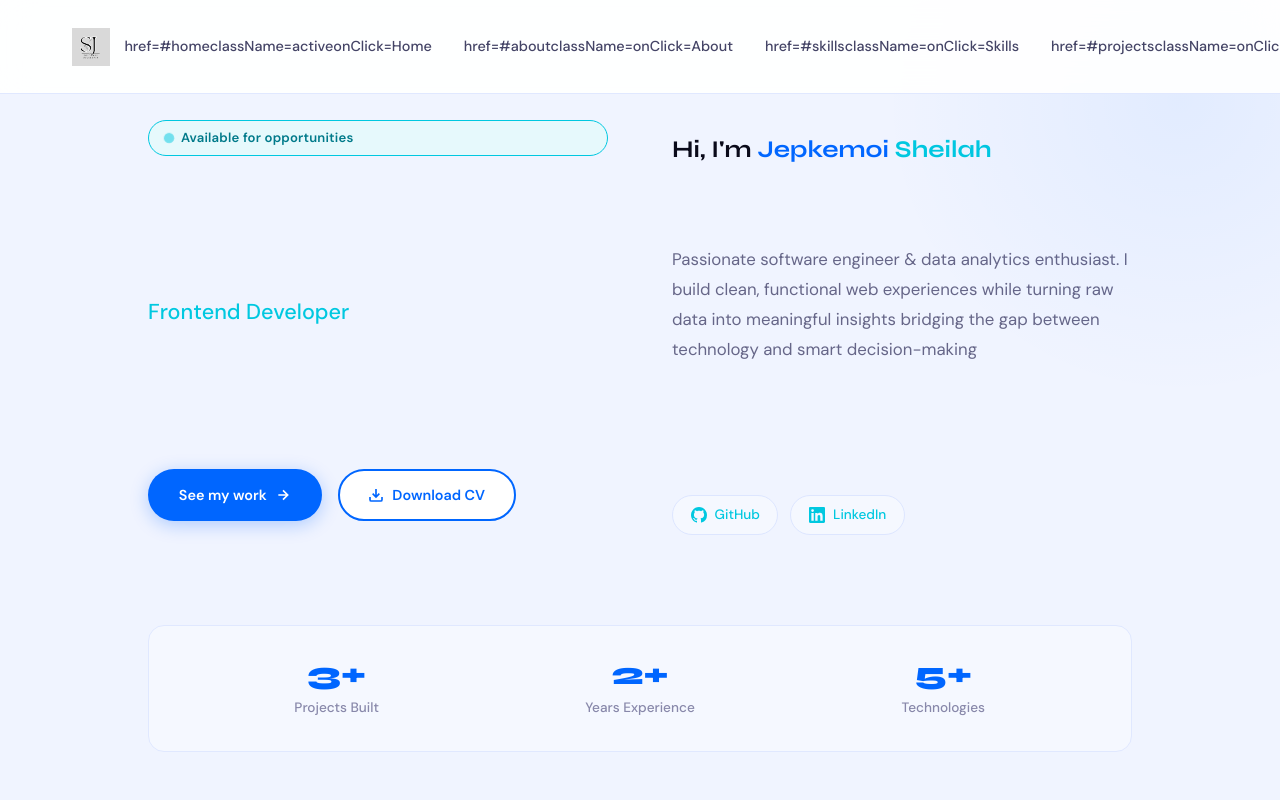
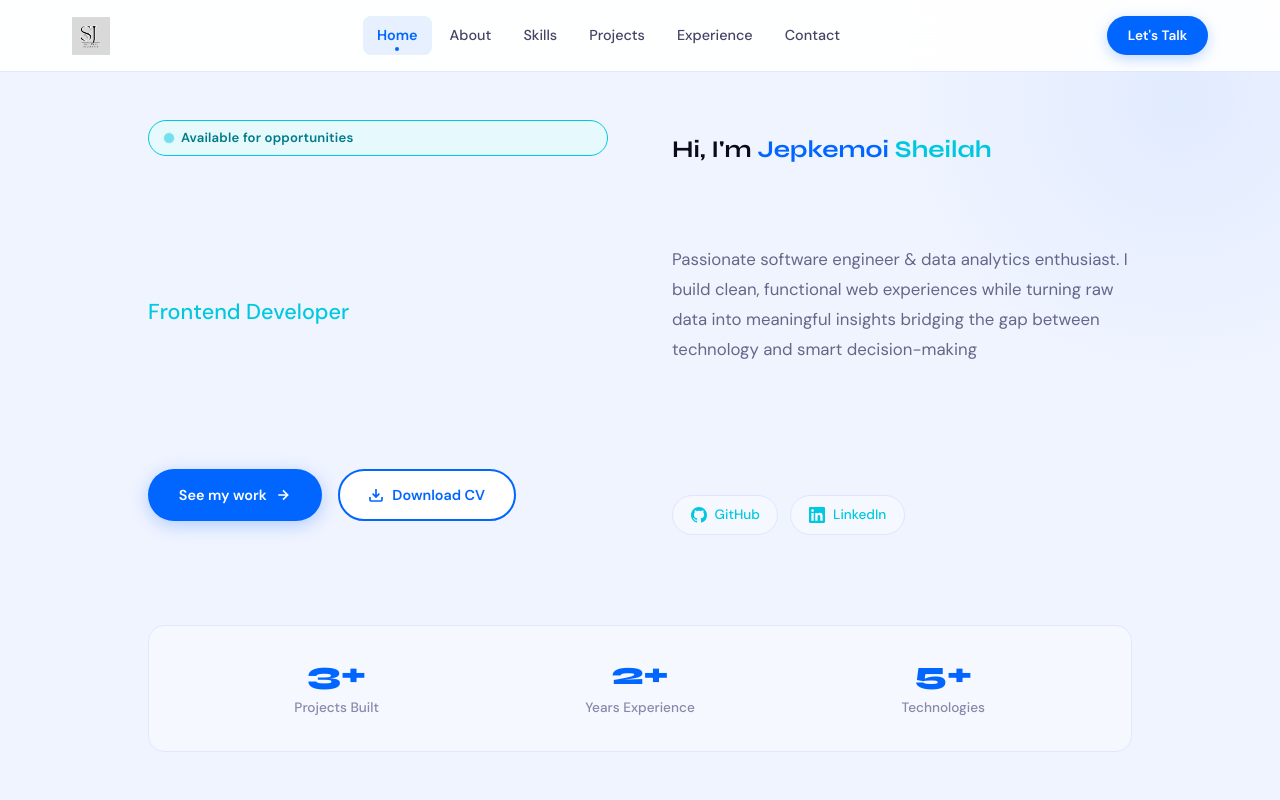
Before and after one commit to jepkemoi-sheilah1/my-personal-website, a React (Vite) app: page / in a window 1280 px wide. Shown: the top 800 px of the page. Built offline with nearby package versions, Linux system fonts and the light colour scheme.

Commit message:
fixed nav bar link

```diff
--- a/src/components/Header.jsx
+++ b/src/components/Header.jsx
@@ -46,12 +46,11 @@ const Header = () => {
           <ul className="nav-list">
             {navLinks.map(({ to, label, id }) => (
               <li key={to}>
-
-                <a>
+                <a
                   href={to}
                   className={activeSection === id ? 'active' : ''}
                   onClick={() => setIsMenuOpen(false)}
-
+                >
                   {label}
                 </a>
               </li>
```
